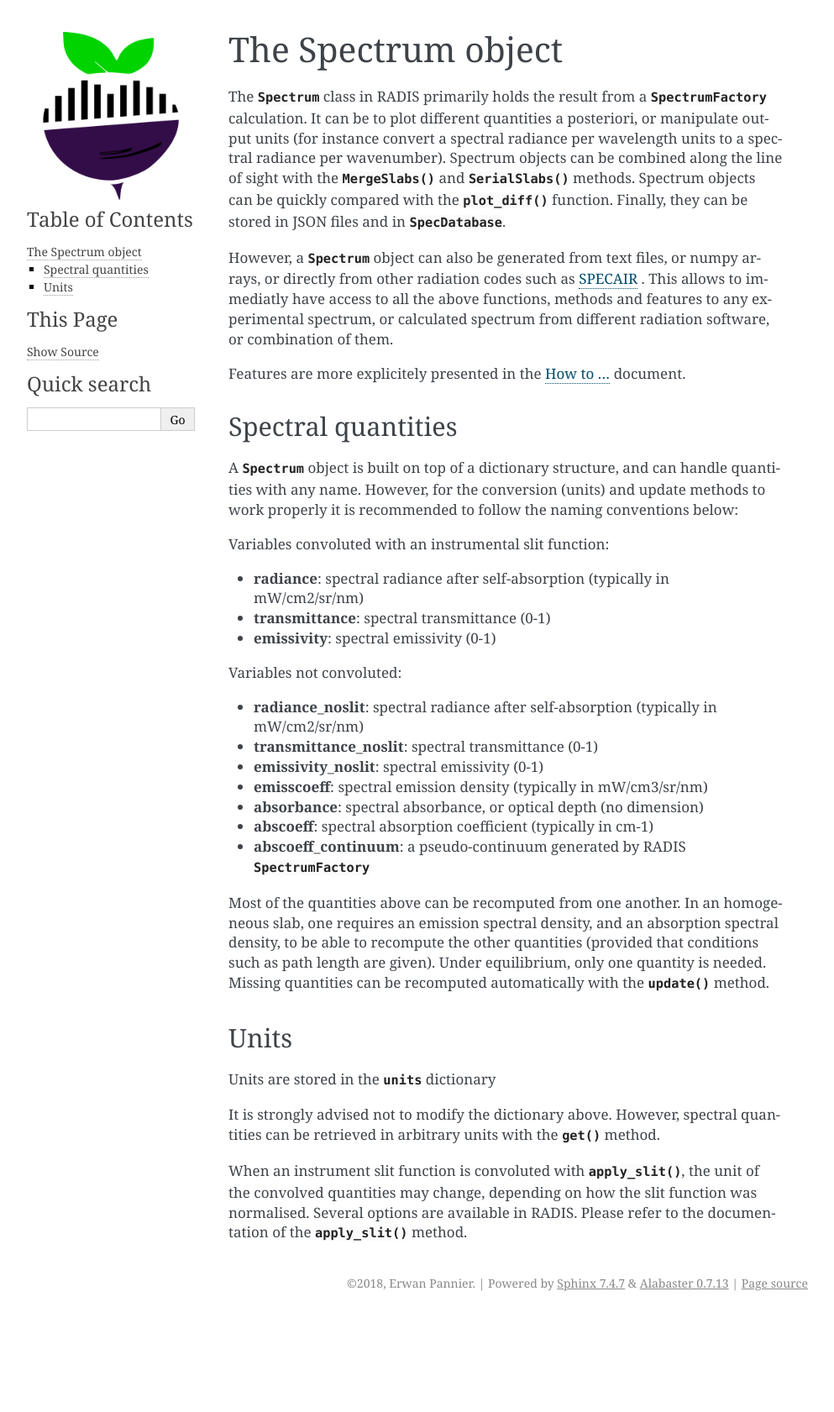
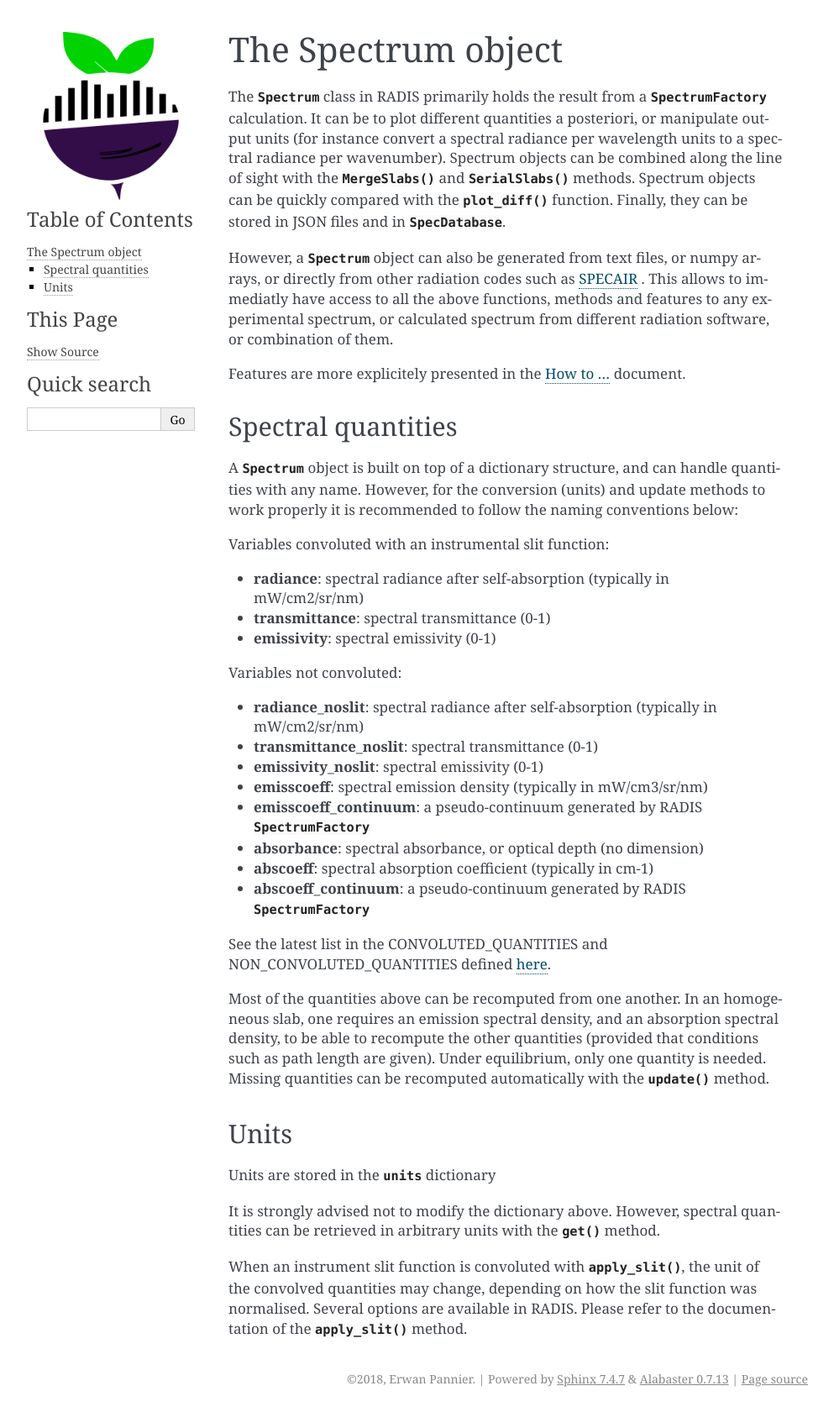
Before and after one commit to radis/radis, a Sphinx documentation site: the page built from docs/spectrum/spectrum.rst, in a window 1280 px wide. Shown: the whole page at 84% size, without its empty margins (148-1141 px from the left). Built offline with Sphinx 7.4.7, drawn with Linux system fonts in a browser that asks for light colours; pages that are not in the unit, such as notebooks, are missing from menus; before the commit the page ends 1567 px from its top, so only the background shows below that.

Commit message:
added emisscoeff_continuum quantity for noneq implementation of pseudo-continuum

```diff
--- a/docs/spectrum/howto.rst
+++ b/docs/spectrum/howto.rst
@@ -70,8 +70,8 @@ The default quantities are::
     'radiance', 'transmittance', 'emissivity'
 
     # Not convoluted:
-    'radiance_noslit', 'transmittance_noslit', 'emisscoeff', 'absorbance',
-    'abscoeff', 'abscoeff_continuum', 'emissivity_noslit'
+    'radiance_noslit', 'transmittance_noslit', 'emisscoeff', 'emisscoeff_continuum',
+    'absorbance', 'abscoeff', 'abscoeff_continuum', 'emissivity_noslit'
 
 See the latest list in the CONVOLUTED_QUANTITIES and NON_CONVOLUTED_QUANTITIES defined
 `here <https://github.com/radis/radis/blob/master/radis/spectrum/rescale.py>`__.
--- a/docs/spectrum/spectrum.rst
+++ b/docs/spectrum/spectrum.rst
@@ -40,9 +40,13 @@ Variables not convoluted:
 - **transmittance_noslit**: spectral transmittance (0-1)
 - **emissivity_noslit**: spectral emissivity (0-1)
 - **emisscoeff**: spectral emission density (typically in mW/cm3/sr/nm)
+- **emisscoeff_continuum**: a pseudo-continuum generated by RADIS :class:`~radis.lbl.factory.SpectrumFactory`
 - **absorbance**: spectral absorbance, or optical depth (no dimension)
 - **abscoeff**: spectral absorption coefficient (typically in cm-1)
 - **abscoeff_continuum**: a pseudo-continuum generated by RADIS :class:`~radis.lbl.factory.SpectrumFactory`
+
+See the latest list in the CONVOLUTED_QUANTITIES and NON_CONVOLUTED_QUANTITIES defined
+`here <https://github.com/radis/radis/blob/master/radis/spectrum/rescale.py>`__.
 
 Most of the quantities above can be recomputed from one another. In an homogeneous
 slab, one requires an emission spectral density, and an absorption spectral density,
```
Also changed, not shown: 1 other file.
